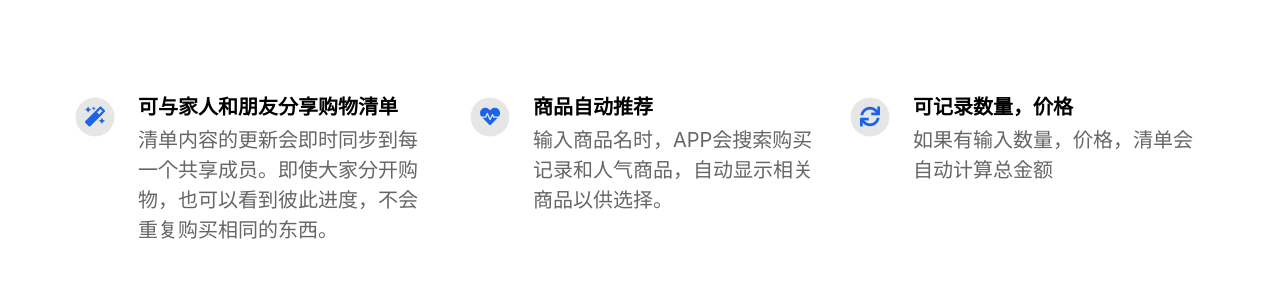
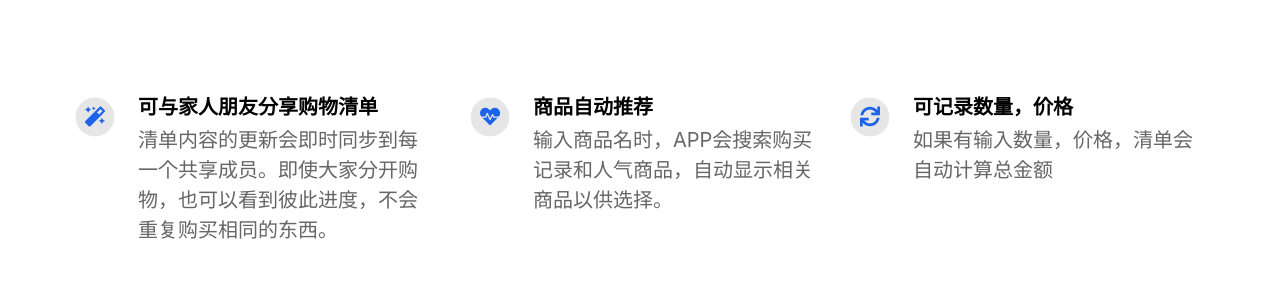
Before and after one commit to firstpower1978/shoppinglisht-hans, a Jekyll site: the page built from index.html, in a window 1280 px wide. Shown: the part 987-1273 px from the top of the page. Built offline with Jekyll 4.4.1, drawn with Linux system fonts in a browser that asks for light colours; nearby versions of some CDN libraries.

Commit message:
little modify

```diff
--- a/_config.yml
+++ b/_config.yml
@@ -35,7 +35,7 @@ youtube_username                          :
 # Feature List                            Edit, add or remove features to be presented.
 features                                  :
 
-  - title                                 : 可与家人和朋友分享购物清单
+  - title                                 : 可与家人朋友分享购物清单
     description                           : 清单内容的更新会即时同步到每一个共享成员。即使大家分开购物，也可以看到彼此进度，不会重复购买相同的东西。
     fontawesome_icon_name                 : magic
 
```
